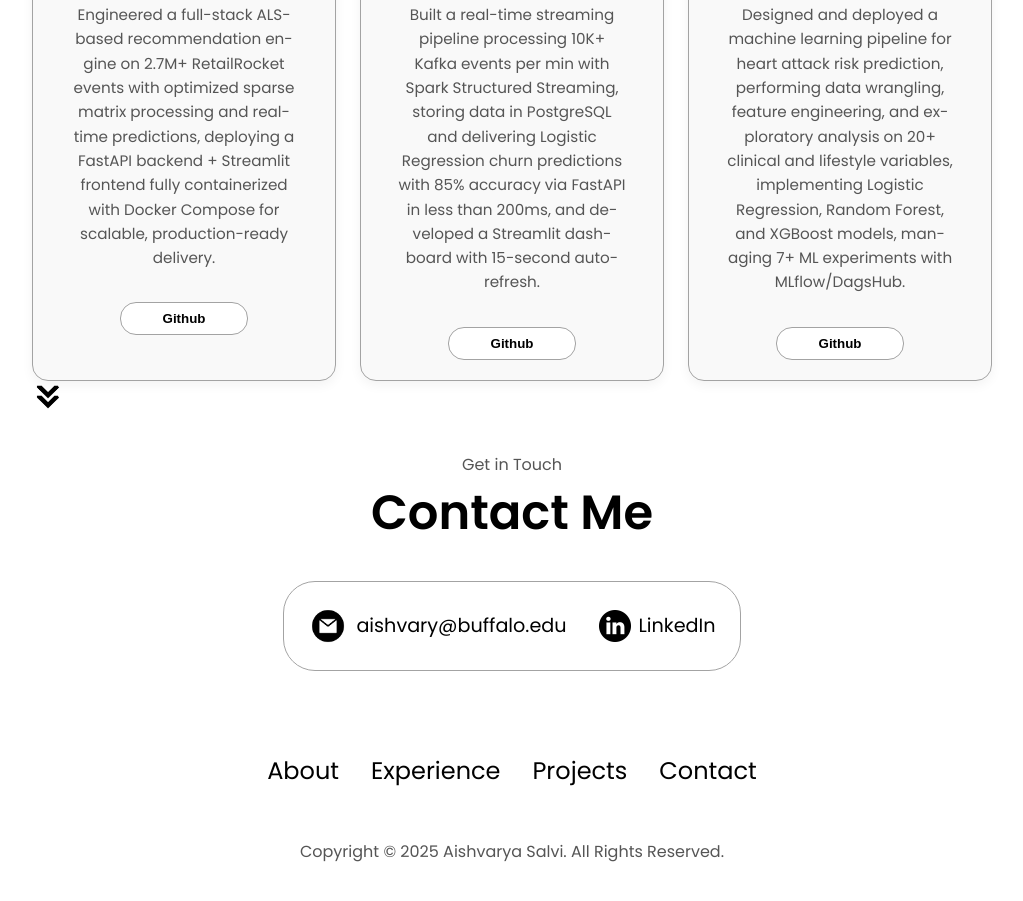
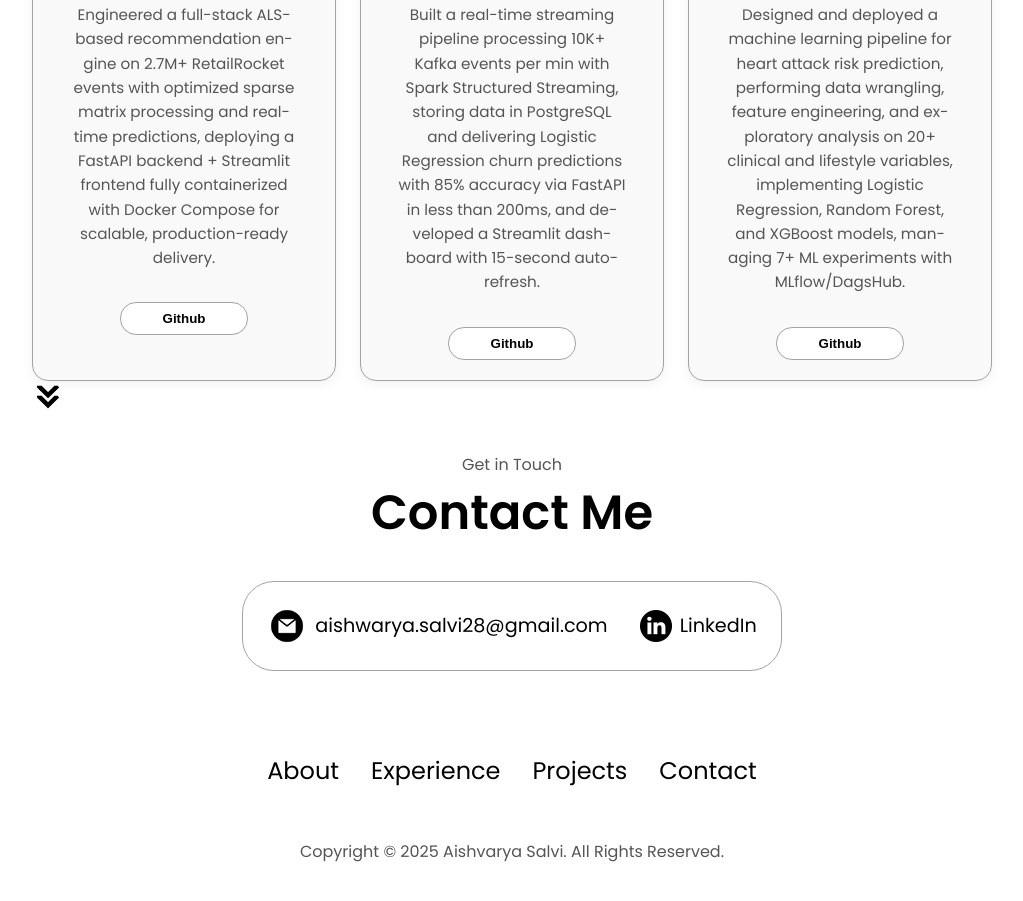
Before and after one commit to aishwaryasalvi777/Portfolio, a plain HTML site: page index.html in a window 1280 px wide. Shown: the part 3038-3939 px from the top of the page, without its empty margins (128-1151 px from the left). Drawn offline with nearby package versions, Linux system fonts and the light colour scheme.

Commit message:
Update email

```diff
--- a/index.html
+++ b/index.html
@@ -227,7 +227,7 @@
       <div class="contact-info-upper-container">
         <div class="contact-info-container">
           <img src="./assets/email.png" alt="Email icon" class="icon contact-icon email-icon" />
-          <p><a href="mailto:aishvary@buffalo.edu">aishvary@buffalo.edu</a></p>
+          <p><a href="mailto:aishwarya.salvi28@gmail.com">aishwarya.salvi28@gmail.com</a></p>
         </div>
         <div class="contact-info-container">
           <img src="./assets/linkedin.png" alt="LinkedIn icon" class="icon contact-icon" />
```
